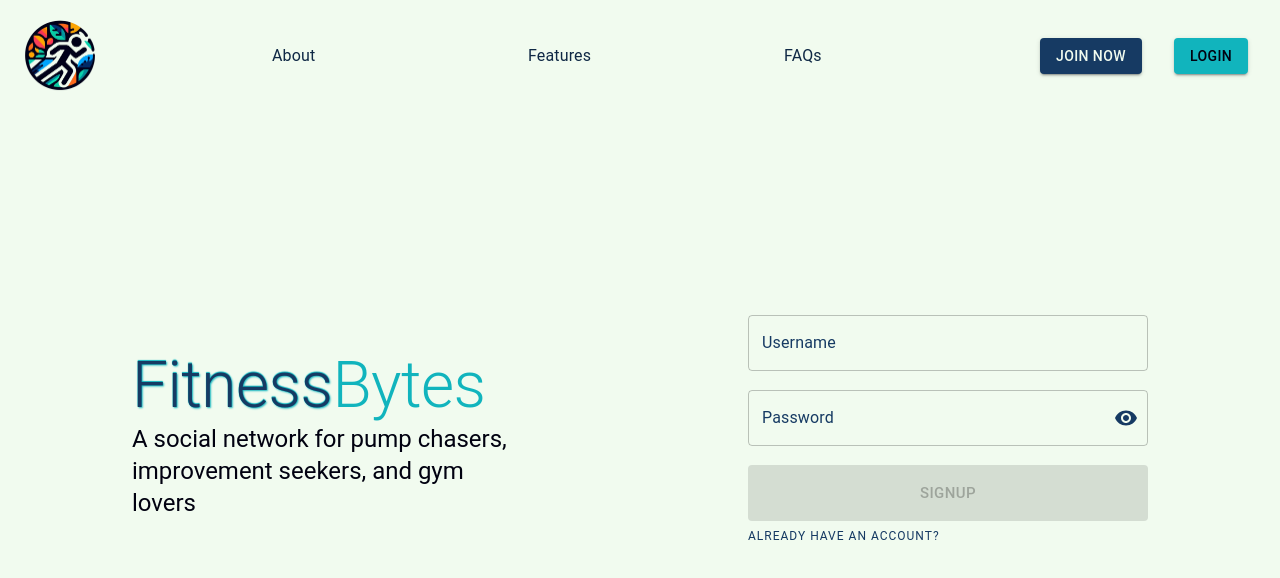
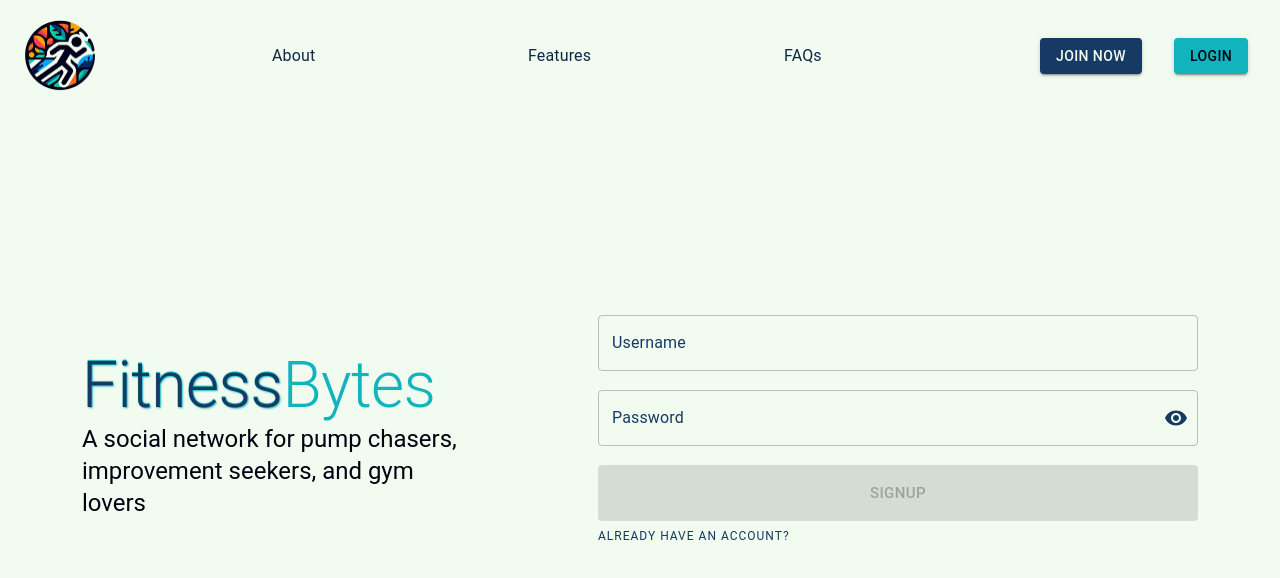
Before and after one commit to PaciorekJ/FitnessBytes, a React (Vite) app in the folder fitness-bytes-frontend/: page /signup in a window 1280 px wide. Shown: the top 578 px of the page. Built offline with nearby package versions, Linux system fonts and the light colour scheme; no server answers.

Commit message:
Patched sign up page

```diff
--- a/fitness-bytes-frontend/src/pages/Signup.tsx
+++ b/fitness-bytes-frontend/src/pages/Signup.tsx
@@ -23,7 +23,7 @@ const Signup = () => {
 					A social network for pump chasers, improvement seekers, and gym lovers
 				</Typography>
 			</Stack>
-			<Stack maxWidth={{ lg: "400px" }} width={"100%"} marginX={"auto"}>
+			<Stack maxWidth={{ lg: "600px" }} width={"100%"} marginX={"auto"}>
 				<SignupForm />
 			</Stack>
 		</Stack>
```
